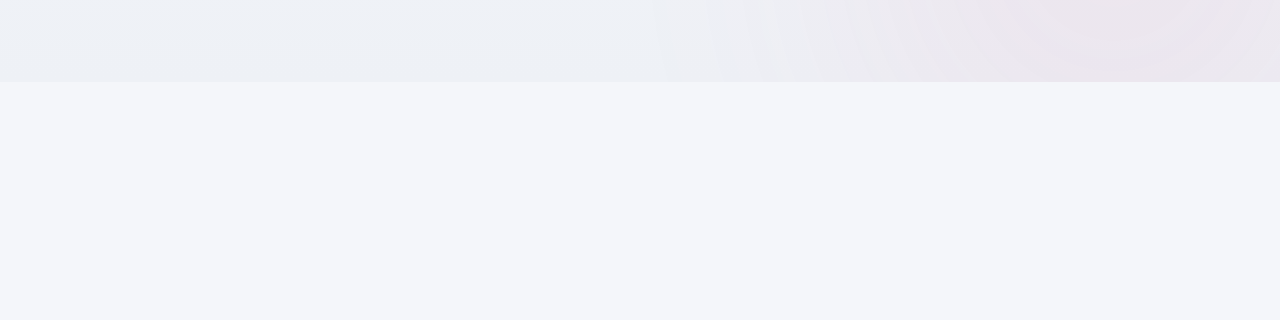
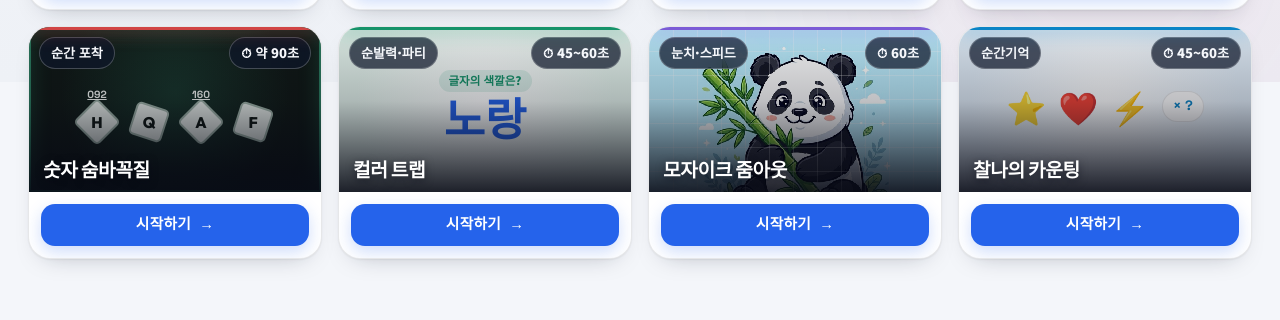
Before and after one commit to obmaz/possiblemission, a plain HTML site: page index.html in a window 1280 px wide. Shown: the part 718-1038 px from the top of the page. Before the commit the page ends 800 px from the top, so only its background shows below. Drawn offline with Linux system fonts and the light colour scheme; a web font is replaced by a local one.

Commit message:
feat(lobby,e2e): integrate 3 party/solo games and expand Playwright E2E suite

```diff
--- a/index.html
+++ b/index.html
@@ -24,6 +24,9 @@
   <link rel="stylesheet" href="./styles/game-memory.css" />
   <link rel="stylesheet" href="./styles/game-fortress.css" />
   <link rel="stylesheet" href="./styles/game-dobble.css" />
+  <link rel="stylesheet" href="./styles/game-color-trap.css" />
+  <link rel="stylesheet" href="./styles/game-pixel-reveal.css" />
+  <link rel="stylesheet" href="./styles/game-flash-count.css" />
 </head>
 <body>
   <!-- Fixed atmospheric layer -->
--- a/js/app.js
+++ b/js/app.js
@@ -14,6 +14,24 @@ import {
   parseHideSeekMode,
 } from './games/hide-seek-settings.js';
 import { DOBBLE_SETUP_MODE, dobbleCatalogModes, dobbleModeLabel, parseDobbleMode } from './games/dobble-settings.js';
+import {
+  COLOR_TRAP_SETUP_MODE,
+  colorTrapCatalogModes,
+  colorTrapModeLabel,
+  parseColorTrapMode,
+} from './games/color-trap-settings.js';
+import {
+  PIXEL_REVEAL_SETUP_MODE,
+  pixelRevealCatalogModes,
+  pixelRevealModeLabel,
+  parsePixelRevealMode,
+} from './games/pixel-reveal-settings.js';
+import {
+  FLASH_COUNT_SETUP_MODE,
+  flashCountCatalogModes,
+  flashCountModeLabel,
+  parseFlashCountMode,
+} from './games/flash-count-settings.js';
 
 const PRESET_SEEDS = ['MISSION-1', 'ROUND-1', 'ROUND-2', 'ROUND-3', 'ROUND-4', 'ROUND-5'];
 
@@ -86,6 +104,45 @@ const GAME_CATALOG = [
     // Custom settings live in the mode id (custom-…), so accept any valid one
     resolveMode: (id) => (parseHideSeekMode(id) ? { id, label: hideSeekModeLabel(id), thumb: null } : null),
   },
+  {
+    id: 'color-trap',
+    title: '컬러 트랩',
+    subEn: 'COLOR TRAP',
+    accent: 'emerald',
+    art: 'colortrap',
+    tag: '순발력·파티',
+    timeHint: '45~60초',
+    hook: '· 글자 색깔과 뜻 함정\n· 혼자·다같이 선택 지원',
+    defaultMode: COLOR_TRAP_SETUP_MODE,
+    modes: colorTrapCatalogModes(),
+    resolveMode: (id) => (parseColorTrapMode(id) ? { id, label: colorTrapModeLabel(id), thumb: null } : null),
+  },
+  {
+    id: 'pixel-reveal',
+    title: '모자이크 줌아웃',
+    subEn: 'PIXEL REVEAL',
+    accent: 'violet',
+    art: 'pixel',
+    tag: '눈치·스피드',
+    timeHint: '60초',
+    hook: '· 모자이크 그림 정체 맞히기\n· 혼자·다같이 선택 지원',
+    defaultMode: PIXEL_REVEAL_SETUP_MODE,
+    modes: pixelRevealCatalogModes(),
+    resolveMode: (id) => (parsePixelRevealMode(id) ? { id, label: pixelRevealModeLabel(id), thumb: null } : null),
+  },
+  {
+    id: 'flash-count',
+    title: '찰나의 카운팅',
+    subEn: 'FLASH COUNT',
+    accent: 'cyan',
+    art: 'flashcount',
+    tag: '순간기억',
+    timeHint: '45~60초',
+    hook: '· 잠깐 뜬 아이콘 개수 기억\n· 혼자·다같이 선택 지원',
+    defaultMode: FLASH_COUNT_SETUP_MODE,
+    modes: flashCountCatalogModes(),
+    resolveMode: (id) => (parseFlashCountMode(id) ? { id, label: flashCountModeLabel(id), thumb: null } : null),
+  },
 ];
 
 /** Hand-made lobby card artwork for games whose look isn't a stage photo. */
@@ -111,6 +168,18 @@ const CARD_ART = {
       ${[['H', '092'], ['Q', ''], ['A', '160'], ['F', '']]
         .map(([l, n]) => `<span class="tile-preview"><i>${n}</i><b>${l}</b></span>`)
         .join('')}
+    </div>`,
+  colortrap: `<div class="game-card__colortrap-art" aria-hidden="true">
+      <span class="colortrap-preview__rule">글자의 색깔은?</span>
+      <span class="colortrap-preview__word">노랑</span>
+    </div>`,
+  pixel: `<div class="game-card__pixel-art" aria-hidden="true">
+      <img src="./assets/images/reveal/panda.jpg" alt="" loading="lazy" />
+      <div class="pixel-preview__grid"></div>
+    </div>`,
+  flashcount: `<div class="game-card__flashcount-art" aria-hidden="true">
+      <span>⭐</span><span>❤️</span><span>⚡</span>
+      <span class="flashcount-preview__pill">× ?</span>
     </div>`,
 };
 
--- a/styles/main.css
+++ b/styles/main.css
@@ -608,7 +608,7 @@ textarea:focus-visible {
 /* === Game Selection Cards === */
 .game-grid {
   display: grid;
-  grid-template-columns: repeat(5, minmax(0, 1fr));
+  grid-template-columns: repeat(4, minmax(0, 1fr));
   gap: 16px;
 }
 
@@ -662,6 +662,7 @@ textarea:focus-visible {
 .game-card--violet { --card-accent: var(--neon-violet); }
 .game-card--crimson { --card-accent: var(--neon-crimson); }
 .game-card--gold { --card-accent: var(--neon-gold); }
+.game-card--emerald { --card-accent: var(--neon-emerald); }
 
 @media (hover: hover) and (pointer: fine) {
   .game-card:hover {
@@ -795,6 +796,129 @@ textarea:focus-visible {
   font-size: 3.4rem;
   font-weight: 800;
   line-height: 1;
+}
+
+/* Color Trap card preview */
+.game-card__colortrap-art {
+  width: 100%;
+  height: 100%;
+  display: flex;
+  flex-direction: column;
+  align-items: center;
+  justify-content: center;
+  gap: 6px;
+  padding: 20px 12px 26px;
+  background: radial-gradient(circle at 50% 45%, #ffffff 0%, #e7f6ef 75%);
+}
+
+.colortrap-preview__rule {
+  padding: 2px 10px;
+  border-radius: var(--radius-pill);
+  background: rgba(22, 147, 106, 0.12);
+  color: var(--neon-emerald);
+  font-size: 0.72rem;
+  font-weight: 800;
+}
+
+.colortrap-preview__word {
+  font-family: var(--font-display);
+  font-size: 2.8rem;
+  font-weight: 900;
+  color: #2563eb;
+  line-height: 1;
+}
+
+/* Pixel Reveal card preview */
+.game-card__pixel-art {
+  width: 100%;
+  height: 100%;
+  position: relative;
+  display: grid;
+  place-items: center;
+  background: #e2e8f0;
+}
+
+.game-card__pixel-art img {
+  width: 100%;
+  height: 100%;
+  object-fit: cover;
+  image-rendering: pixelated;
+  filter: contrast(1.04);
+}
+
+.pixel-preview__grid {
+  position: absolute;
+  inset: 0;
+  background-image:
+    linear-gradient(to right, rgba(255, 255, 255, 0.28) 1px, transparent 1px),
+    linear-gradient(to bottom, rgba(255, 255, 255, 0.28) 1px, transparent 1px);
+  background-size: 24px 24px;
+}
+
+/* Flash Count card preview */
+.game-card__flashcount-art {
+  width: 100%;
+  height: 100%;
+  display: flex;
+  align-items: center;
+  justify-content: center;
+  gap: 12px;
+  padding: 22px 16px 28px;
+  background: radial-gradient(circle at 50% 45%, #ffffff 0%, #e4f0fb 78%);
+  font-size: 2rem;
+}
+
+.flashcount-preview__pill {
+  padding: 4px 10px;
+  border-radius: var(--radius-pill);
+  background: #ffffff;
+  border: 1px solid var(--border-subtle);
+  font-family: var(--font-mono);
+  font-size: 0.85rem;
+  font-weight: 800;
+  color: var(--neon-cyan);
+}
+
+/* Shared Party Mode MC Team Scoreboard */
+.party-board {
+  width: 100%;
+  display: flex;
+  flex-wrap: wrap;
+  align-items: center;
+  justify-content: space-between;
+  gap: 8px;
+}
+
+.party-board__hint {
+  font-size: 0.78rem;
+  font-weight: 700;
+  color: var(--text-muted);
+}
+
+.party-board__teams {
+  display: grid;
+  grid-template-columns: repeat(4, minmax(0, 1fr));
+  gap: 8px;
+  flex: 1 1 320px;
+}
+
+.party-team-btn {
+  display: flex;
+  align-items: center;
+  justify-content: space-between;
+  padding: 8px 12px;
+  border-radius: var(--radius-sm);
+  border: 1.5px solid color-mix(in srgb, var(--team-color) 40%, transparent);
+  background: color-mix(in srgb, var(--team-color) 8%, #ffffff);
+  color: var(--team-color);
+  font-size: 0.85rem;
+  font-weight: 800;
+  cursor: pointer;
+}
+
+.party-team-btn__pts {
+  font-family: var(--font-mono);
+  font-size: 1rem;
 }
 
 /* Letter-tile wall preview for the Despair Fortress card */
```
Also changed, not shown: tools/e2e/play.mjs (+82 -1 lines).
